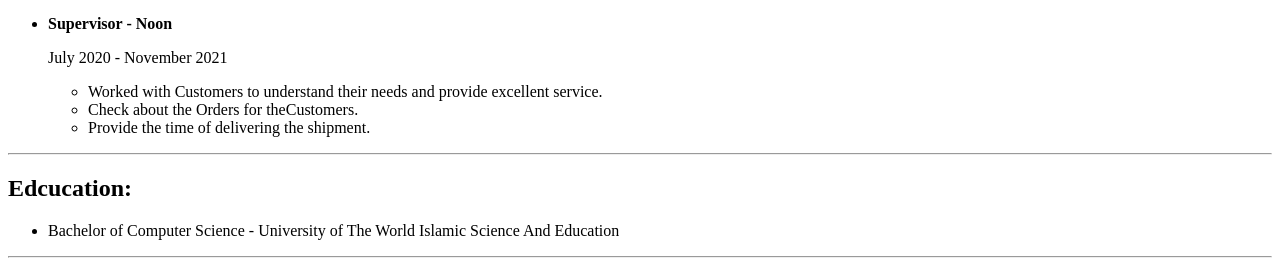
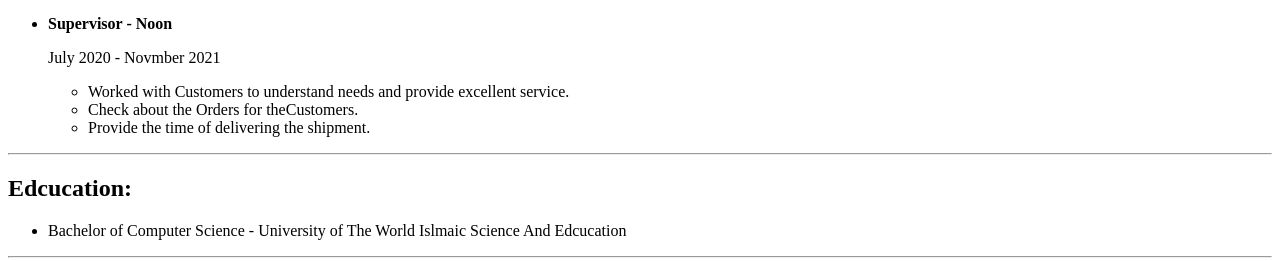
Before and after one commit to mod9096/My-Resume, a plain HTML site: page index.html in a window 1280 px wide. Shown: the part 539-800 px from the top of the page. Drawn offline with Linux system fonts and the light colour scheme.

Commit message:
Add files via upload

```diff
--- a/index.html
+++ b/index.html
@@ -36,10 +36,10 @@
       <br />
       <li>
         <b>Supervisor - Noon</b>
-        <p>July 2020 - November 2021</p>
+        <p>July 2020 - Novmber 2021</p>
         <ul>
           <li>
-            Worked with Customers to understand their needs and provide excellent
+            Worked with Customers to understand needs and provide excellent
             service.
           </li>
           <li>Check about the Orders for theCustomers.</li>
@@ -51,8 +51,8 @@
     <h2>Edcucation:</h2>
     <ul>
       <li>
-        Bachelor of Computer Science - University of The World Islamic Science
-        And Education
+        Bachelor of Computer Science - University of The World Islmaic Science
+        And Edcucation
       </li>
     </ul>
     <hr />
```
